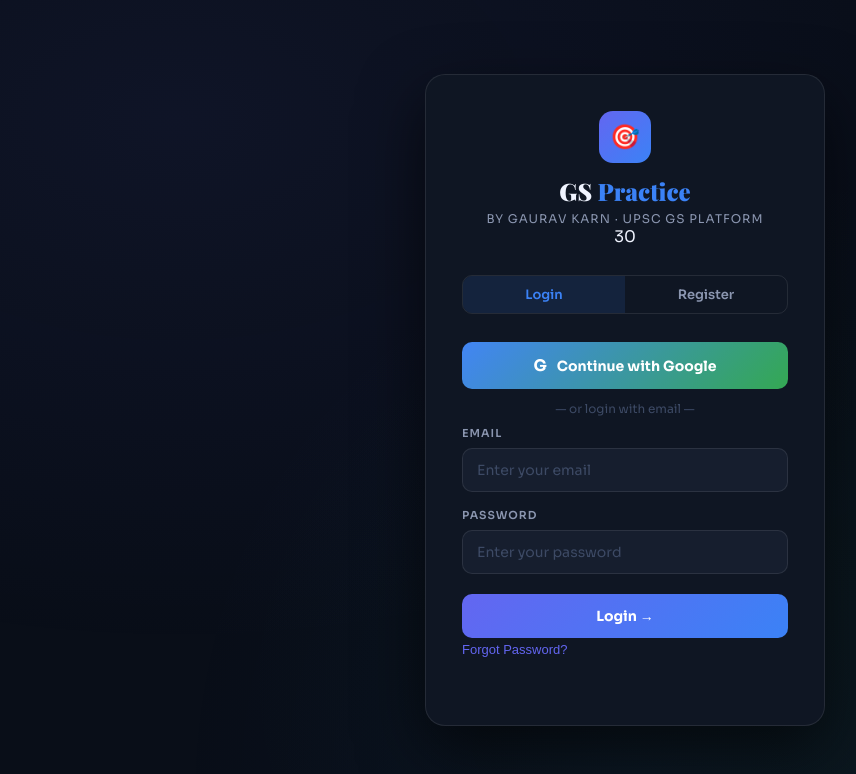
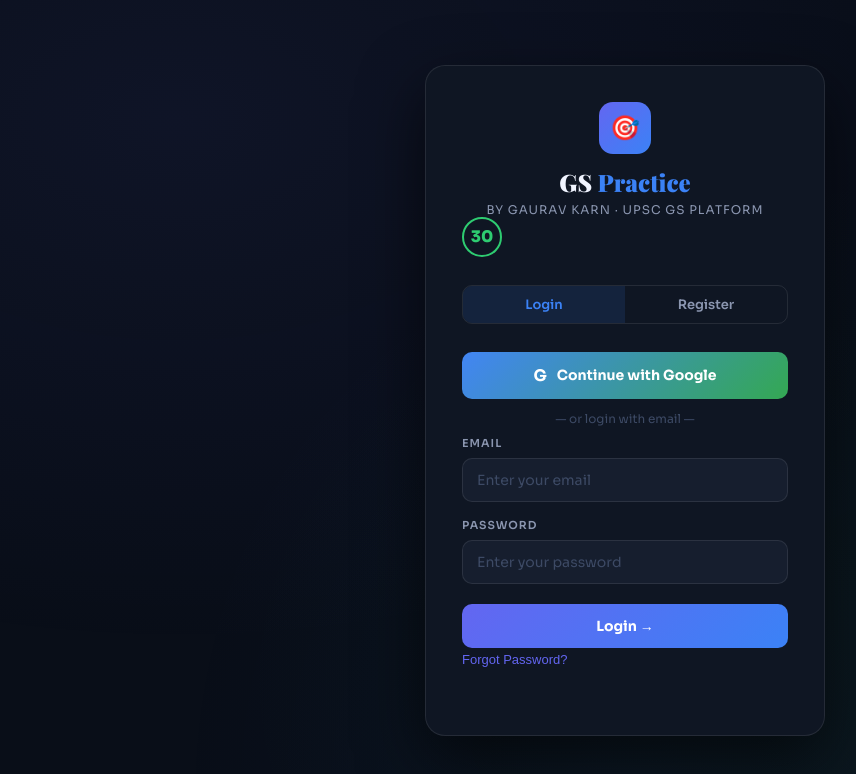
Before and after one commit to karngaurav22-code/Gk-quiz, a plain HTML site: page index.html in a window 1280 px wide. Shown: the whole page, without its empty margins (15-871 px from the left). Drawn offline with nearby package versions, Linux system fonts and the light colour scheme; a web font is replaced by a local one.

Commit message:
Update style.css

```diff
--- a/css/style.css
+++ b/css/style.css
@@ -368,3 +368,28 @@
   -moz-user-select: none;
   user-select: none;
 }
+
+/* TIMER */
+.q-timer {
+  font-size: 16px;
+  font-weight: 800;
+  width: 40px;
+  height: 40px;
+  border-radius: 50%;
+  display: flex;
+  align-items: center;
+  justify-content: center;
+  border: 2px solid var(--green);
+  color: var(--green);
+  transition: all 0.5s ease;
+  font-family: 'Sora', sans-serif;
+}
+.q-timer.warning {
+  border-color: var(--yellow);
+  color: var(--yellow);
+}
+.q-timer.danger {
+  border-color: var(--red);
+  color: var(--red);
+  animation: pop 0.3s ease;
+}
```
